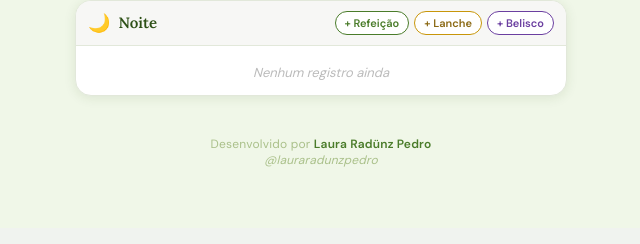
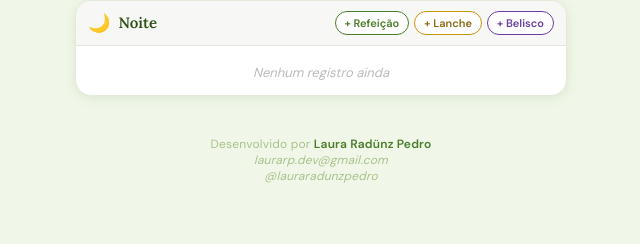
Before and after one commit to LauraRadunz/diario-alimentar, a Flask app: page / in a window 1280 px wide. Shown: the part 833-1077 px from the top of the page, without its empty margins (319-959 px from the left). Before the commit the page ends 1000 px from the top, so only its background shows below. Run offline with Flask 3, Linux system fonts and the light colour scheme; the visitor is signed in with stand-in values (Sample User, id 1); data that the repository does not hold is empty.

Commit message:
fix: adiciona contato no rodapé

```diff
--- a/templates/index.html
+++ b/templates/index.html
@@ -178,6 +178,7 @@
 
   <footer class="site-footer">
     <p>Desenvolvido por <strong>Laura Radünz Pedro</strong></p>
+    <p><i>laurarp.dev@gmail.com</i></p>
     <p><i>@lauraradunzpedro</i></p>
 
   </footer>
```
